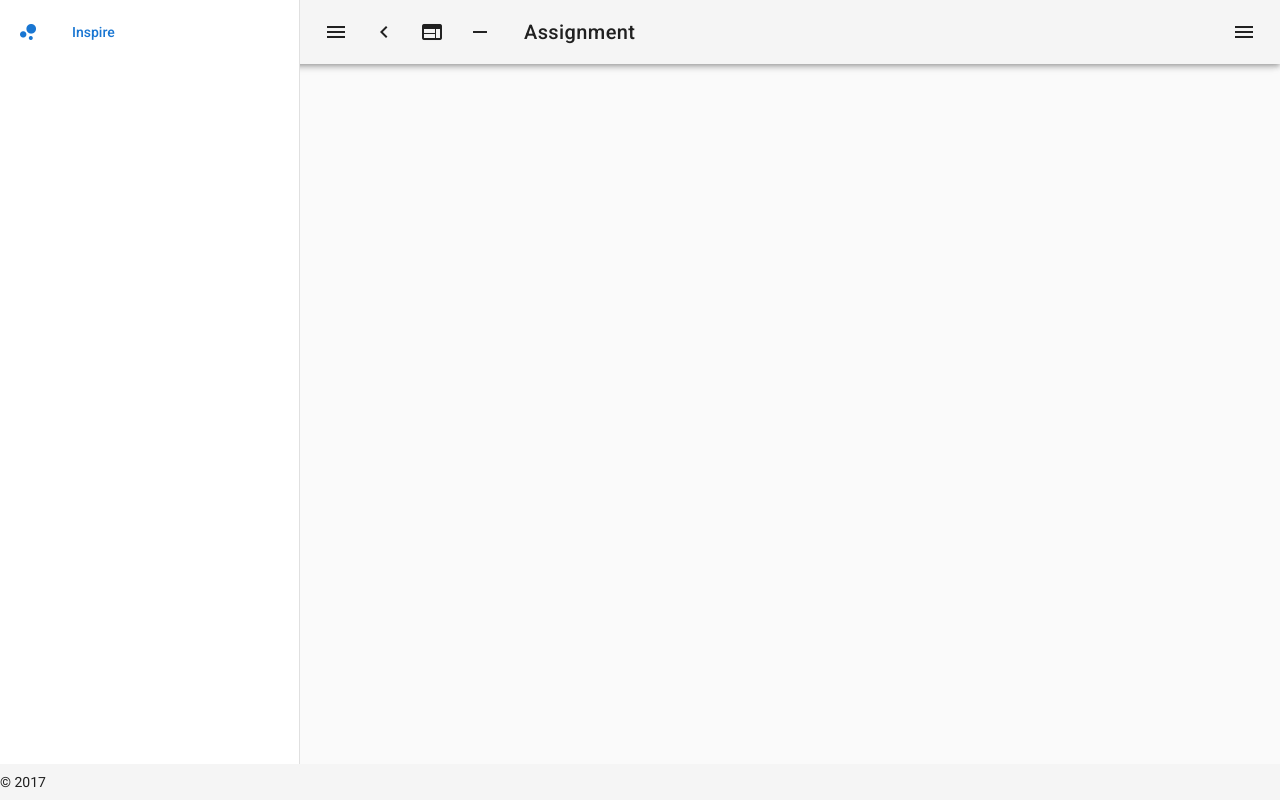
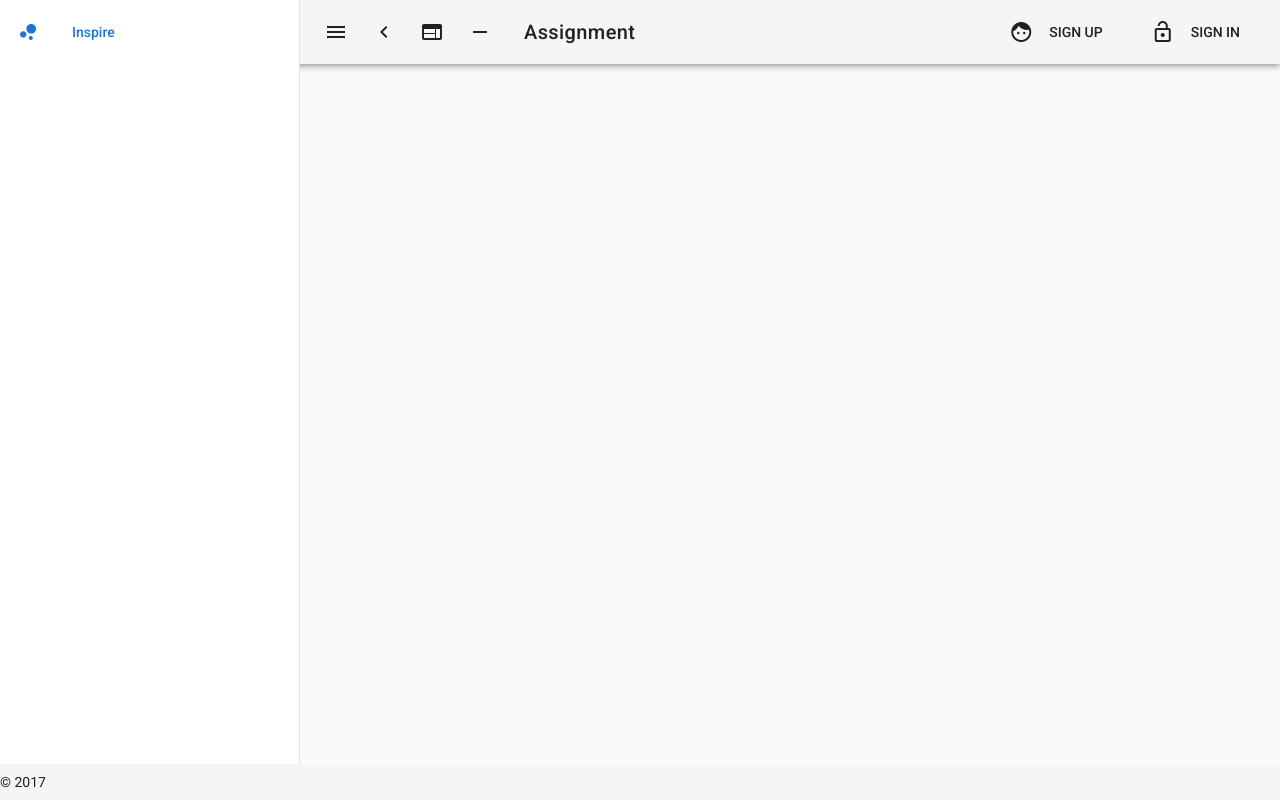
Before and after one commit to YOT-ANAN/assignment-webapp, a Vue app: page / in a window 1280 px wide. Built offline with nearby package versions, Linux system fonts and the light colour scheme; no server answers.

Commit message:
can SignIn and SignUp toolbar

```diff
--- a/src/App.vue
+++ b/src/App.vue
@@ -40,29 +40,23 @@
       </v-btn>
       <v-toolbar-title v-text="appName"></v-toolbar-title>
       <v-spacer></v-spacer>
-      <v-btn icon @click.stop="rightDrawer = !rightDrawer">
-        <v-icon>menu</v-icon>
+      <v-btn flat @click="userSignOut" v-if="isAuthenticated">
+      <v-icon left>exit_to_app</v-icon>
+          Sign Out
+      </v-btn>
+      <v-btn
+        flat
+        v-for="(item, i) in toolbarItems"
+        :key="item.i"
+        :to="item.link">
+      <v-icon left>{{ item.icon }}</v-icon>
+        {{ item.title }}
       </v-btn>
     </v-toolbar>
     <v-content>
   <router-view></router-view>
     </v-content>
-    <v-navigation-drawer
-      temporary
-      :right="right"
-      v-model="rightDrawer"
-      fixed
-      app
-    >
-      <v-list>
-        <v-list-tile @click="right = !right">
-          <v-list-tile-action>
-            <v-icon>compare_arrows</v-icon>
-          </v-list-tile-action>
-          <v-list-tile-title>Switch drawer (click me)</v-list-tile-title>
-        </v-list-tile>
-      </v-list>
-    </v-navigation-drawer>
+
     <v-footer :fixed="fixed" app>
       <span>&copy; 2017</span>
     </v-footer>
@@ -99,11 +93,11 @@
         {
           icon: "face",
           title: "Sign Up",
-          link: "/singup"
+          link: "/signup"
         }, {
           icon: "lock_open",
           title: "Sign In",
-          link: "/singin"
+          link: "/signin"
         }
         ];
     }
--- a/src/store/actions.js
+++ b/src/store/actions.js
@@ -31,5 +31,9 @@ export const actions = {
   },
   autoSignIn ({commit}, payload) {
     commit('setUser', payload)
-   }
+   },userSignOut ({commit}) {
+    firebase.auth().signOut()
+    commit('setUser', null)
+    router.push('/signin')
+  }
 }
```
